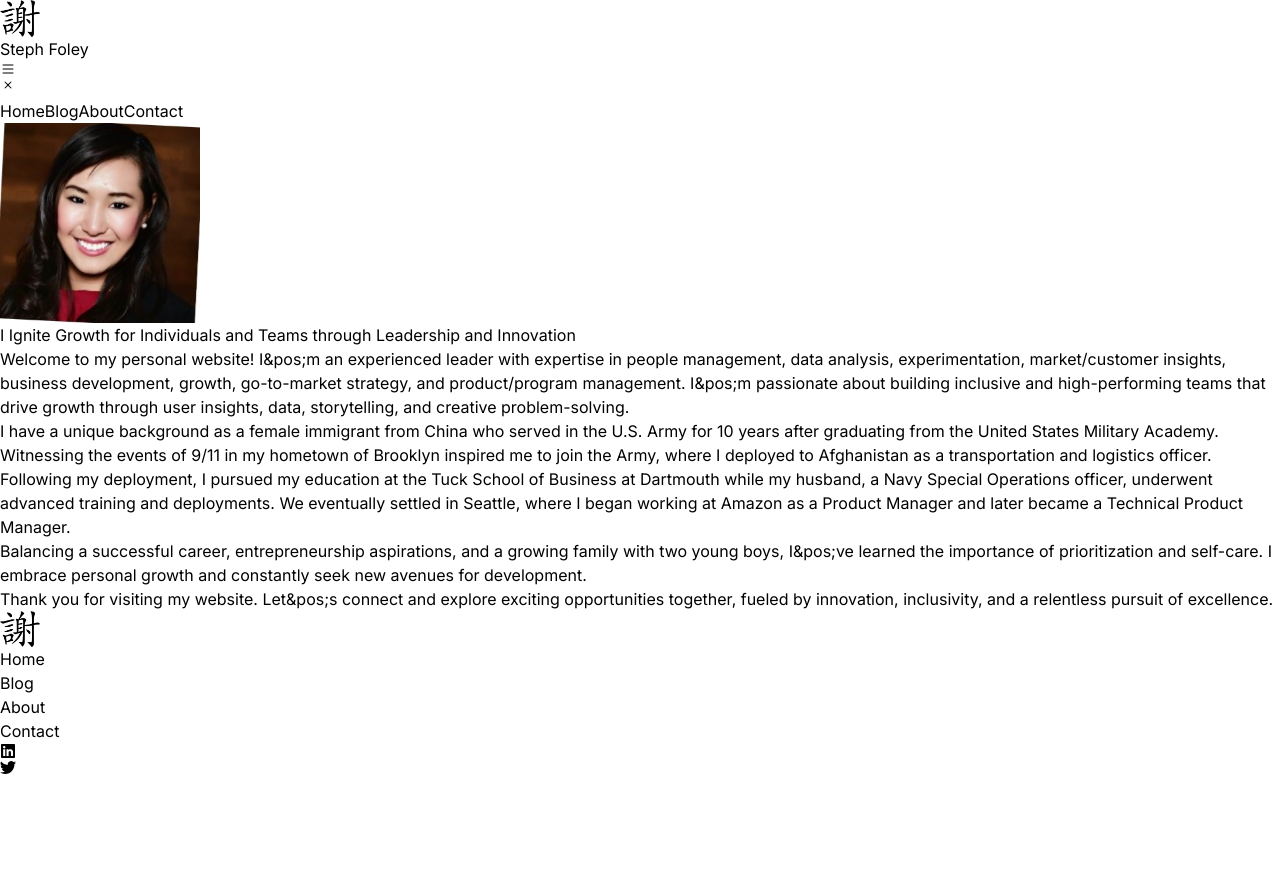
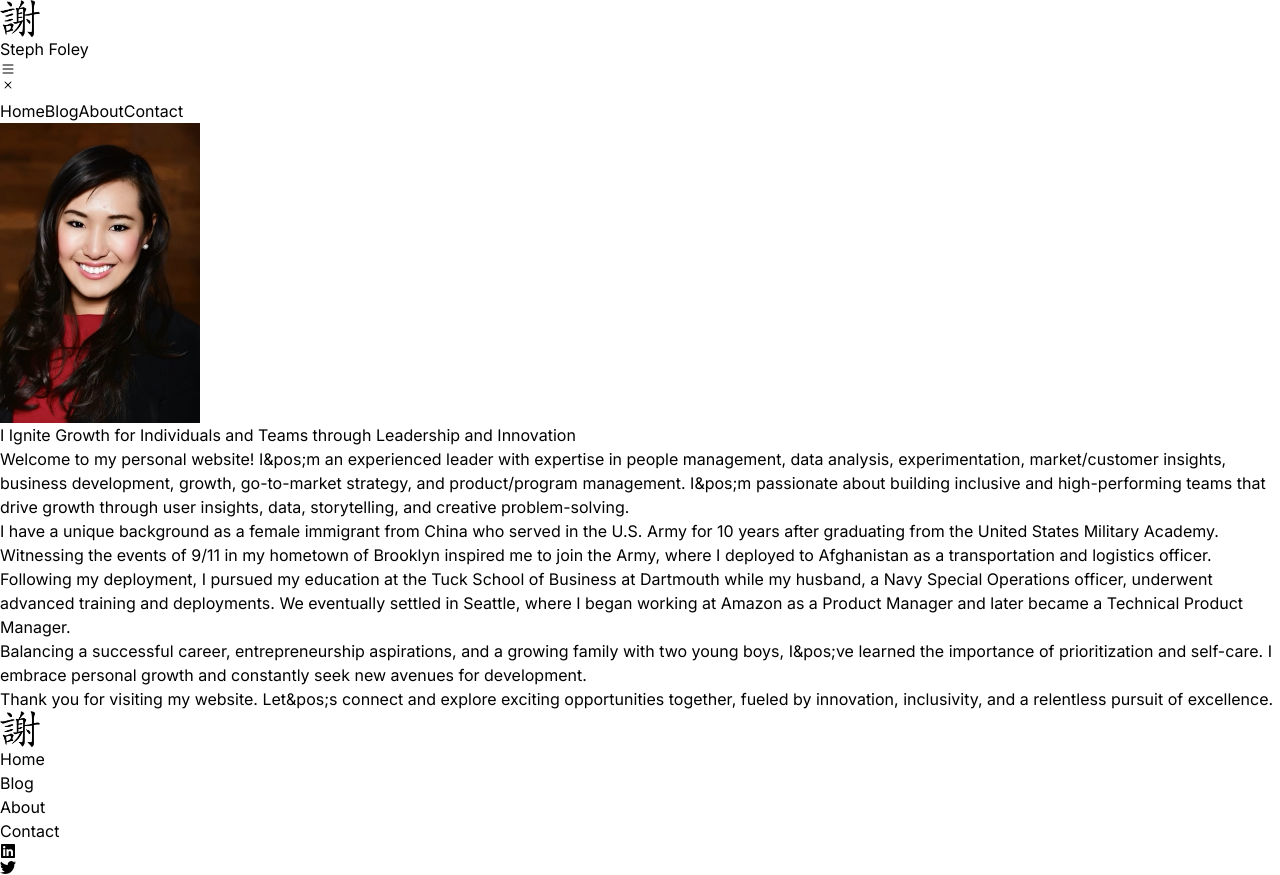
Before and after one commit to hfoley2013/stephfoley, a Next.js app: page /about in a window 1280 px wide. Before the commit the page ends 800 px from the top, so only its background shows below. Built offline with nearby package versions, Linux system fonts and the light colour scheme.

Commit message:
Adds high-res headshot for images.

```diff
--- a/app/about/page.tsx
+++ b/app/about/page.tsx
@@ -10,7 +10,7 @@ function About({ }: Props) {
 
       <div className="md:grid md:grid-cols-2 md:items-center md:gap-12 xl:gap-32">
         <div>
-          <Image className="w-full rounded-md" src="/steph_headshot.jpeg" alt="A headshot of Stephiney Foley, a Technical Product Manager, Tech Though Leader, Mother, and Entreprenuer." width={200} height={200} />
+          <Image className="w-full rounded-md" src="/steph_headshot.png" alt="A headshot of Stephiney Foley, a Technical Product Manager, Tech Though Leader, Mother, and Entreprenuer." width={200} height={200} />
         </div>
 
 
--- a/components/Hero.tsx
+++ b/components/Hero.tsx
@@ -16,7 +16,7 @@ function Hero({ }: Props) {
 
 
           <div className="relative mt-3 sm:hidden">
-            <Image className="w-full rounded-md" src="/steph_headshot.jpeg" alt="A headshot of Stephiney Foley, a Technical Product Manager, Tech Though Leader, Mother, and Entreprenuer." width={200} height={200} />
+            <Image className="w-full rounded-md" src="/steph_headshot.png" alt="A headshot of Stephiney Foley, a Technical Product Manager, Tech Though Leader, Mother, and Entreprenuer." width={200} height={200} />
           </div>
 
           <div className="grid w-full gap-3 mt-3 sm:inline-flex">
@@ -35,7 +35,7 @@ function Hero({ }: Props) {
 
 
         <div className="relative hidden ml-4 sm:flex">
-          <Image className="w-full rounded-md" src="/steph_headshot.jpeg" alt="A headshot of Stephiney Foley, a Technical Product Manager, Tech Though Leader, Mother, and Entreprenuer." width={200} height={200} />
+          <Image className="w-full rounded-md" src="/steph_headshot.png" alt="A headshot of Stephiney Foley, a Technical Product Manager, Tech Though Leader, Mother, and Entreprenuer." width={200} height={200} />
         </div>
 
       </div>
```
Also changed, not shown: public/steph_headshot.png (added).
